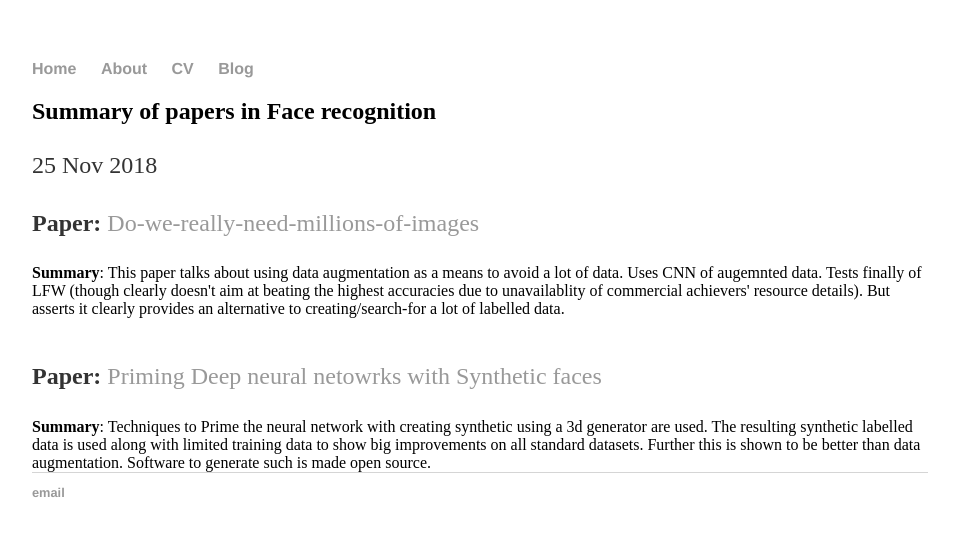
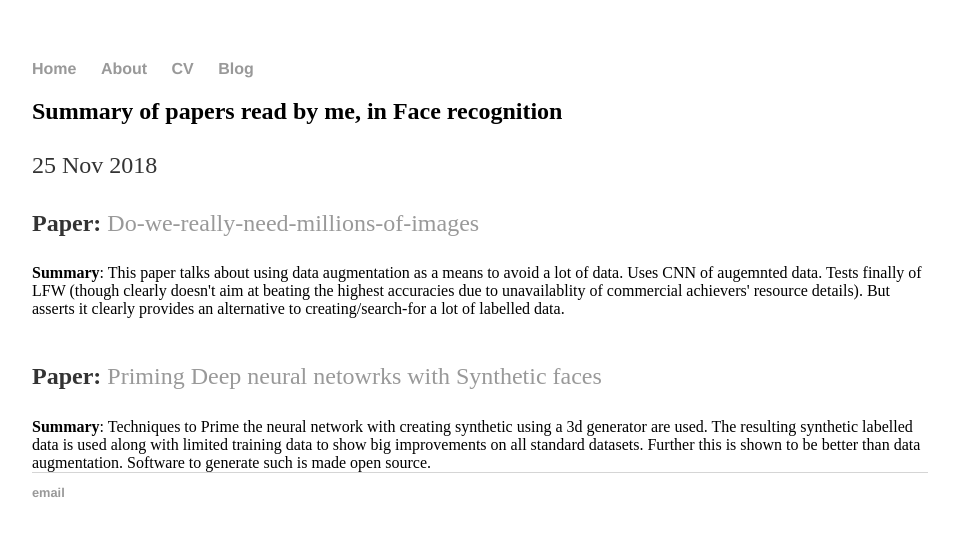
Before and after one commit to arunsubk/arunsubk.github.io, a Jekyll site: the page built from _posts/2018-11-25-PapersSummary.md, in a window 1280 px wide. Shown: the top 536 px of the page, without its empty margins (160-1113 px from the left). Built offline with Jekyll 4.4.1, drawn with Linux system fonts in a browser that asks for light colours.

Commit message:
Update 2018-11-25-PapersSummary.md

```diff
--- a/_posts/2018-11-25-PapersSummary.md
+++ b/_posts/2018-11-25-PapersSummary.md
@@ -1,6 +1,6 @@
 ---
 layout: posts
-title: "Summary of papers in Face recognition"
+title: "Summary of papers read by me, in Face recognition"
 date: 2018-11-25
 ---
 
```
